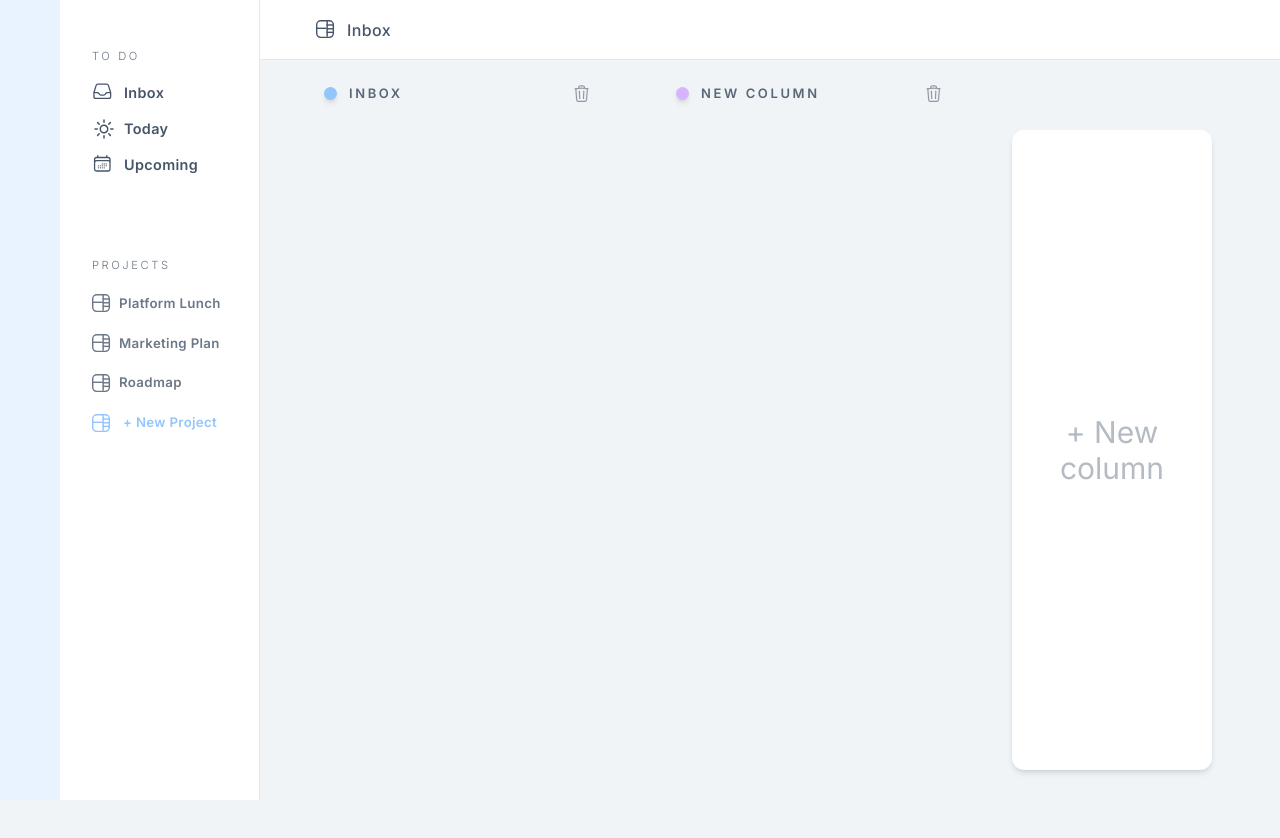
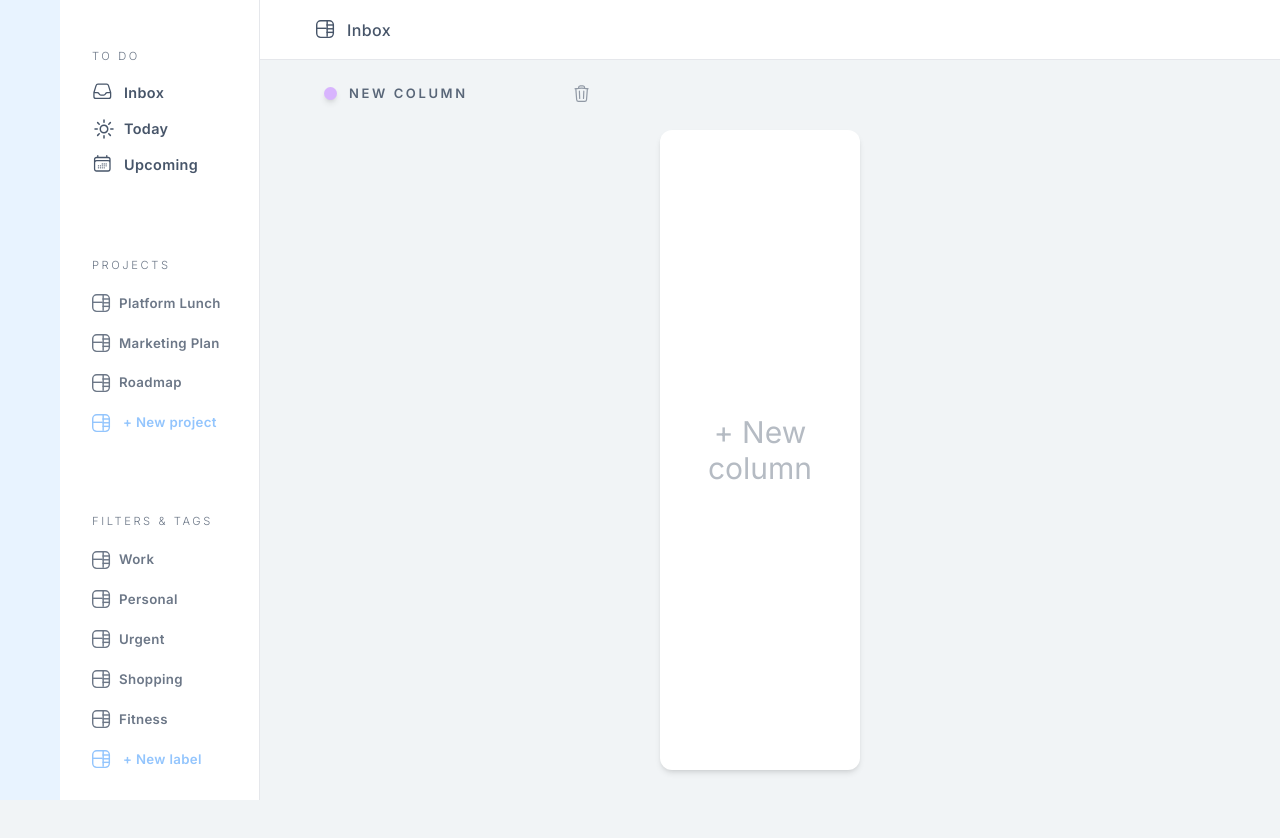
Before and after one commit to ayseakimsar/done-react-ts, a React (Vite) app: page / in a window 1280 px wide. Both pictures are taken after a click on the button "+ New column". Shown: the top 838 px of the page. Built offline with nearby package versions, Linux system fonts and the light colour scheme.

Commit message:
feat: add labels to tasks

```diff
--- a/src/App.tsx
+++ b/src/App.tsx
@@ -1,12 +1,13 @@
 import "./App.css";
 import { useState } from "react";
-import { Column, Id, Project, Task } from "./types";
+import { Column, Id, Label, Project, Task } from "./types";
 import KanbanBoard from "./components/KanbanBoard/KanbanBoard";
 import SecondarySidebar from "./components/SecondarySidebar/SecondarySidebar";
 import MainSidebar from "./components/MainSidebar/MainSidebar";
 import Topbar from "./components/Topbar/Topbar";
 import {
   initialColumnData,
+  initialLabelData,
   initialProjectData,
   initialTaskData,
 } from "./initialData";
@@ -18,12 +19,19 @@ function App() {
   const [columns, setColumns] = useState<Column[]>(initialColumnData);
   const [tasks, setTasks] = useState<Task[]>(initialTaskData);
   const [projects, setProjects] = useState<Project[]>(initialProjectData);
-  const [activeProject, setActiveProject] = useState<Project>({
+  const [labels, setLabels] = useState(initialLabelData);
+  const [activeProject, setActiveProject] = useState<Project | null>({
     id: "inbox",
     title: "Inbox",
     type: "main-filter",
   });
   const [activeTask, setActiveTask] = useState<Task | null>();
+  const [activeLabel, setActiveLabel] = useState<Label | null>();
+
+  if (activeLabel)
+    console.log(
+      tasks.filter((task) => task.labelIds?.includes(activeLabel?.id))
+    );
 
   function createNewProject() {
     const newProject = {
@@ -36,6 +44,7 @@ function App() {
       title: `to do`,
       color: columnColors[7],
       projectId: newProject.id,
+      labelId: null,
     };
 
     const doingColumn = {
@@ -43,6 +52,7 @@ function App() {
       title: `doing`,
       color: columnColors[10],
       projectId: newProject.id,
+      labelId: null,
     };
 
     const doneColumn = {
@@ -50,14 +60,42 @@ function App() {
       title: `done`,
       color: columnColors[5],
       projectId: newProject.id,
+      labelId: null,
     };
     setColumns([...columns, todoColumn, doingColumn, doneColumn]);
     setProjects([...projects, newProject]);
   }
 
+  function createNewLabel() {
+    const newLabel = {
+      id: generateId(),
+      title: `Label ${labels.length + 1} `,
+      type: "label",
+    };
+
+    const labelColumn: Column = {
+      id: generateId(),
+      title: newLabel.title,
+      color: columnColors[7],
+      projectId: null,
+      labelId: newLabel.id,
+    };
+
+    setColumns([...columns, labelColumn]);
+
+    setLabels([...labels, newLabel]);
+  }
+
   function handleProjectSelection(project: Project) {
     setActiveProject(project);
+    setActiveLabel(null);
   }
+
+  function handleLabelSelection(label: Label) {
+    setActiveLabel(label);
+    setActiveProject(null);
+  }
+
   function updateTaskPriority(taskId: Id, priority: string) {
     const updatedTasks = tasks.map((task) => {
       if (task.id !== taskId) return task;
@@ -69,23 +107,32 @@ function App() {
 
   return (
     <div className="grid-kanban-board h-[100vh]">
-      <Topbar activeProject={activeProject} />
+      <Topbar activeProject={activeProject} activeLabel={activeLabel} />
       <MainSidebar />
       <SecondarySidebar
         handleProjectSelection={handleProjectSelection}
+        handleLabelSelection={handleLabelSelection}
         createNewProject={createNewProject}
+        createNewLabel={createNewLabel}
         projects={projects}
+        labels={labels}
       />
       <KanbanBoard
+        activeLabel={activeLabel}
         activeProject={activeProject}
         projects={projects}
+        columns={columns}
+        setColumns={setColumns}
         tasks={tasks}
         setTasks={setTasks}
-        columns={columns}
-        setColumns={setColumns}
         activeTask={activeTask}
         setActiveTask={setActiveTask}
         updateTaskPriority={updateTaskPriority}
+        labeledTasks={
+          activeLabel
+            ? tasks.filter((task) => task.labelIds?.includes(activeLabel.id))
+            : null
+        }
       />
     </div>
   );
--- a/src/components/KanbanBoard/ColumnContainer.tsx
+++ b/src/components/KanbanBoard/ColumnContainer.tsx
@@ -1,7 +1,7 @@
 import { useEffect, useRef, useState } from "react";
 import { SortableContext, useSortable } from "@dnd-kit/sortable";
 import { CSS } from "@dnd-kit/utilities";
-import { Column, Id, Task } from "../../types";
+import { Column, Id, Label, Task } from "../../types";
 import TrashIcon from "../../icons/KanbanBoard/TrashIcon";
 import CircleIcon from "../../icons/KanbanBoard/CircleIcon";
 import PlusIcon from "../../icons/KanbanBoard/PlusIcon";
@@ -12,9 +12,10 @@ interface Props {
   tasks: Task[];
   tasksId: Id[];
   allTasks: Task[];
+  activeLabel: Label | null | undefined;
   updateColumn: (columnId: Id, title: string) => void;
   deleteColumn: (columnId: Id) => void;
-  createTask: (columnId: Id) => void;
+  createTask: (columnId: Id, activeLabelId: Id | undefined) => void;
   updateTask: (taskId: Id, content: string) => void;
   completeTask: (taskId: Id) => void;
   deleteTask: (taskId: Id) => void;
@@ -33,6 +34,7 @@ export default function ColumnContainer({
   createTask,
   deleteTask,
   onTaskClick,
+  activeLabel,
 }: Props) {
   // Use useEffect to focus the input element when columnEditMode is true
 
@@ -55,9 +57,17 @@ export default function ColumnContainer({
 
   const [isColumnHovered, setIsColumnHovered] = useState(false);
 
+  const style = {
+    transition,
+    transform: CSS.Transform.toString(transform),
+  };
+
+  const inputRef = useRef<HTMLInputElement>(null);
+
   function handleMouseEntersColumn() {
     setIsColumnHovered(true);
   }
+
   function handleMouseLeavesColumn() {
     setIsColumnHovered(false);
   }
@@ -65,12 +75,6 @@ export default function ColumnContainer({
   function handleBlur() {
     setColumnEditMode(false);
   }
-  const style = {
-    transition,
-    transform: CSS.Transform.toString(transform),
-  };
-
-  const inputRef = useRef<HTMLInputElement>(null);
 
   useEffect(() => {
     if (columnEditMode && inputRef.current) {
@@ -124,9 +128,11 @@ export default function ColumnContainer({
             </div>
           </div>
         </div>
-        <button onClick={() => deleteColumn(column.id)}>
-          <TrashIcon />
-        </button>
+        {!activeLabel && (
+          <button onClick={() => deleteColumn(column.id)}>
+            <TrashIcon />
+          </button>
+        )}
       </div>
       {/* Column Content */}
       <div className="items-center h-[70%] flex flex-col gap-3 overflow-y-hidden hover:overflow-y-auto">
@@ -152,7 +158,7 @@ export default function ColumnContainer({
         className={`${
           isColumnHovered ? `opacity-1` : "opacity-0"
         }  px-5 transition-all  mt-[30px]  flex-end flex  gap-2 text-light-primaryText dark:text-dark-primaryText`}
-        onClick={() => createTask(column.id)}
+        onClick={() => createTask(column.id, activeLabel?.id)}
       >
         <PlusIcon />
         <span className="text-md">Add task</span>
--- a/src/components/KanbanBoard/KanbanBoard.tsx
+++ b/src/components/KanbanBoard/KanbanBoard.tsx
@@ -1,5 +1,5 @@
 import { useMemo, useState } from "react";
-import { Column, Id, Project, Task } from "../../types";
+import { Column, Id, Label, Project, Task } from "../../types";
 import ColumnContainer from "./ColumnContainer";
 import {
   DndContext,
@@ -22,16 +22,19 @@ interface Props {
   activeProject: Project | null;
   projects: Project[];
   tasks: Task[];
+  labeledTasks: Task[] | null;
   setTasks: (tasks: Task[]) => void;
   columns: Column[];
   setColumns: (columns: Column[]) => Task[] | void;
   activeTask: Task | null | undefined;
+  activeLabel: Label | null | undefined;
   setActiveTask: (activeTask: Task | null | undefined) => Task[] | void;
   updateTaskPriority: (taskId: Id, priority: string) => void;
 }
 
 export default function KanbanBoard({
   activeProject,
+  activeLabel,
   projects,
   tasks,
   setTasks,
@@ -40,6 +43,7 @@ export default function KanbanBoard({
   activeTask,
   setActiveTask,
   updateTaskPriority,
+  labeledTasks,
 }: Props) {
   const [columnOnDrag, setColumnOnDrag] = useState<Column | null>();
   const [taskOnDrag, setTaskOnDrag] = useState<Task | null>();
@@ -57,8 +61,18 @@ export default function KanbanBoard({
       },
     })
   );
-  const filteredColumns = activeProject?.id
+  const filteredColumnsByProject = activeProject?.id
     ? columns.filter((col) => col.projectId === activeProject?.id)
+    : columns;
+
+  const filteredColumnsByFilter = activeLabel?.id
+    ? columns.filter((col) => col.labelId === activeLabel.id)
+    : columns;
+
+  const filteredColumns = activeProject
+    ? filteredColumnsByProject
+    : activeLabel
+    ? filteredColumnsByFilter
     : columns;
 
   function createNewColumn(projectId: Id = activeProject?.id || 0) {
@@ -67,6 +81,7 @@ export default function KanbanBoard({
       title: `New Column`,
       color: generateColor(),
       projectId: projectId,
+      labelId: null,
     };
     setColumns([...columns, columnToAdd]);
   }
@@ -93,13 +108,13 @@ export default function KanbanBoard({
     setTasks(newTasks);
   }
 
-  function createTask(columnId: Id) {
+  function createTask(columnId: Id, labelId: Id | null = null) {
     const newTask: Task = {
       id: generateId(),
       columnId: columnId,
       content: `Task ${tasks.length + 1}`,
       dueDate: null,
-      labelId: null,
+      labelIds: labelId ? [labelId] : null,
       parentTaskId: null,
       completed: false,
       priority: "none",
@@ -113,7 +128,7 @@ export default function KanbanBoard({
       columnId: null,
       content: "New subtask",
       dueDate: null,
-      labelId: null,
+      labelIds: null,
       parentTaskId: taskId,
       completed: false,
       priority: "none",
@@ -123,8 +138,7 @@ export default function KanbanBoard({
   }
 
   function updateTask(taskId: Id, content: string) {
-    const taskToUpdate = tasks.filter((task) => task.id === taskId);
-    console.log(taskToUpdate[0]);
+    // const taskToUpdate = tasks.filter((task) => task.id === taskId);
 
     const newTasks = tasks.map((task) => {
       if (task.id !== taskId) {
@@ -150,6 +164,10 @@ export default function KanbanBoard({
     });
 
     setTasks(newTasks);
+  }
+
+  function handleTaskClick(task: Task) {
+    setActiveTask(task);
   }
 
   function onDragStart(event: DragStartEvent) {
@@ -215,10 +233,6 @@ export default function KanbanBoard({
     }
   }
 
-  function handleTaskClick(task: Task) {
-    setActiveTask(task);
-  }
-
   return (
     <div className="flex gap-10 h-[100vh] overflow-x-auto bg-light-mainBackground dark:bg-dark-mainBackground ml-10">
       <DndContext
@@ -240,9 +254,14 @@ export default function KanbanBoard({
                 updateTask={updateTask}
                 deleteTask={deleteTask}
                 allTasks={tasks}
-                tasks={tasks.filter((task) => task.columnId === column.id)}
+                tasks={
+                  activeLabel && labeledTasks
+                    ? labeledTasks
+                    : tasks.filter((task) => task.columnId === column.id)
+                }
                 tasksId={tasksId}
                 onTaskClick={handleTaskClick}
+                activeLabel={activeLabel}
               />
             ))}
           </SortableContext>
@@ -264,6 +283,7 @@ export default function KanbanBoard({
                 )}
                 tasksId={tasksId}
                 onTaskClick={handleTaskClick}
+                activeLabel={activeLabel}
               />
             )}
 
@@ -281,14 +301,18 @@ export default function KanbanBoard({
           document.body
         )}
       </DndContext>
-
+      {/* New Column Button */}
+      {!activeLabel && (
         <button
           className="bg-light-task dark:bg-dark-task h-[80%] w-[200px] rounded-xl shadow-md mt-[70px] text-light-primaryTextLightest text-3xl hover:shadow-2xl transition duration-[300ms]"
           onClick={() => createNewColumn()}
         >
           + New column
         </button>
+      )}
+      {/* New Column Button */}
 
+      {/* Task Modal */}
       <div>
         {activeTask &&
           createPortal(
@@ -317,6 +341,7 @@ export default function KanbanBoard({
             document.body
           )}
       </div>
+      {/* Task Modal */}
     </div>
   );
 }
--- a/src/components/SecondarySidebar/CreateNewProjectButton.tsx
+++ b/src/components/SecondarySidebar/CreateNewFilterButton.tsx
@@ -1,17 +1,21 @@
 import ProjectIcon from "../../icons/SecondarySidebar/ProjectIcon";
 
 interface Props {
-  createNewProject: () => void;
+  createNewFilter: () => void;
+  filterType: string;
 }
 
-export default function CreateNewProjectButton({ createNewProject }: Props) {
+export default function CreateNewProjectButton({
+  createNewFilter,
+  filterType,
+}: Props) {
   return (
     <button
       className="flex items-center gap-3 text-light-brand text-[0.83em] font-semibold tracking-wide"
-      onClick={createNewProject}
+      onClick={createNewFilter}
     >
       <ProjectIcon color="#93C5FD" />
-      <span>+ New Project</span>
+      <span>+ New {filterType}</span>
     </button>
   );
 }
--- a/src/components/SecondarySidebar/SecondarySidebar.tsx
+++ b/src/components/SecondarySidebar/SecondarySidebar.tsx
@@ -1,21 +1,26 @@
-import { Project } from "../../types";
+import { Label, Project } from "../../types";
 import InboxIcon from "../../icons/SecondarySidebar/InboxIcon";
 import TodayIcon from "../../icons/SecondarySidebar/TodayIcon";
 import UpcomingIcon from "../../icons/SecondarySidebar/UpcomingIcon";
 import SidebarMainFilter from "./SidebarMainFilter";
-import SidebarProjectFilter from "./SidebarProjectFilter";
-import CreateNewProjectButton from "./CreateNewProjectButton";
-
+import SidebarSecondaryFilter from "./SidebarSecondaryFilter";
+import CreateNewFilterButton from "./CreateNewFilterButton";
 interface Props {
   handleProjectSelection: (project: Project) => void;
+  handleLabelSelection: (label: Label) => void;
   createNewProject: () => void;
+  createNewLabel: () => void;
   projects: Project[];
+  labels: Label[];
 }
 
 export default function SecondarySidebar({
   handleProjectSelection,
+  handleLabelSelection,
   createNewProject,
+  createNewLabel,
   projects,
+  labels,
 }: Props) {
   return (
     <div className="border-r-[1px] border-gray-200 col-start-2 col-end-3  row-start-1 row-end-3  w-[200px] h-[100vh] bg-light-secondarySidebar p-8 flex flex-col gap-[5rem] pt-[3rem]">
@@ -54,21 +59,43 @@ export default function SecondarySidebar({
           {projects.map((project) => {
             return (
               project.type === "project" && (
-                <SidebarProjectFilter
+                <SidebarSecondaryFilter
                   key={project.id}
-                  project={project}
-                  handleProjectSelection={handleProjectSelection}
+                  filter={project}
+                  handleFilterSelection={handleProjectSelection}
                 />
               )
             );
           })}
-          <CreateNewProjectButton createNewProject={createNewProject} />
+          <CreateNewFilterButton
+            createNewFilter={createNewProject}
+            filterType={"project"}
+          />
         </div>
       </div>
       {/*Projects*/}
 
       {/*Filters*/}
-      <div></div>
+      <div className="flex flex-col gap-5 ">
+        <div className="text-[0.7em] font-light text-light-primaryTextLight uppercase tracking-[0.23em] ">
+          Filters & Tags
+        </div>
+        <div className="flex flex-col gap-5 ">
+          {labels.map((label) => {
+            return (
+              <SidebarSecondaryFilter
+                key={label.id}
+                filter={label}
+                handleFilterSelection={handleLabelSelection}
+              />
+            );
+          })}
+          <CreateNewFilterButton
+            createNewFilter={createNewLabel}
+            filterType={"label"}
+          />
+        </div>
+      </div>
       {/*Filters*/}
     </div>
   );
--- a/src/components/SecondarySidebar/SidebarProjectFilter.tsx
+++ b/src/components/SecondarySidebar/SidebarSecondaryFilter.tsx
@@ -1,20 +1,20 @@
 import ProjectIcon from "../../icons/SecondarySidebar/ProjectIcon";
-import { Project } from "../../types";
+import { Label, Project } from "../../types";
 
 interface Props {
-  project: Project;
-  handleProjectSelection: (project: Project) => void;
+  filter: Project | Label;
+  handleFilterSelection: (filter: Project | Label) => void;
 }
 
 export default function SidebarProjectFilter({
-  project,
-  handleProjectSelection,
+  filter,
+  handleFilterSelection,
 }: Props) {
   return (
-    <button onClick={() => handleProjectSelection(project)}>
+    <button onClick={() => handleFilterSelection(filter)}>
       <div className="flex items-center gap-2 text-[0.83em] font-semibold tracking-wide text-light-primaryTextLight">
         <ProjectIcon color="#6c7787" />
-        <div>{project.title}</div>
+        <div>{filter.title}</div>
       </div>
     </button>
   );
--- a/src/initialData.tsx
+++ b/src/initialData.tsx
@@ -1,11 +1,19 @@
-import { Column, Project, Task } from "./types";
+import { Column, Label, Project, Task } from "./types";
 
 export const initialColumnData: Column[] = [
   {
     id: "inboxColumn",
     title: "Inbox",
     color: "bg-blue-300",
-    projectId: "inbox",
+    projectId: null,
+    labelId: null,
+  },
+  {
+    id: 128390131,
+    title: "",
+    color: "bg-blue-300",
+    projectId: null,
+    labelId: 1212,
   },
 
   {
@@ -13,18 +21,28 @@ export const initialColumnData: Column[] = [
     title: "to do",
     color: "bg-blue-300",
     projectId: 12,
+    labelId: null,
   },
   {
     id: 2,
     title: "doing",
     color: "bg-violet-300",
     projectId: 23,
+    labelId: null,
   },
   {
     id: 3,
     title: "done",
     color: "bg-green-300",
     projectId: 34,
+    labelId: null,
+  },
+  {
+    id: 18271,
+    title: "done",
+    color: "bg-green-300",
+    projectId: 34,
+    labelId: 1213,
   },
 ];
 
@@ -35,8 +53,9 @@ export const initialTaskData: Task[] = [
     content: "declutter room",
     dueDate: "",
     parentTaskId: 5,
-    labelId: null,
+    labelIds: null,
     completed: false,
+    priority: "none",
   },
   {
     id: 5,
@@ -44,8 +63,9 @@ export const initialTaskData: Task[] = [
     content: "implement the dnd-kit library",
     dueDate: "",
     parentTaskId: null,
-    labelId: null,
+    labelIds: null,
     completed: false,
+    priority: "none",
   },
   {
     id: 6,
@@ -53,8 +73,9 @@ export const initialTaskData: Task[] = [
     content: "set up your workspace",
     dueDate: "",
     parentTaskId: 5,
-    labelId: null,
+    labelIds: null,
     completed: false,
+    priority: "none",
   },
   {
     id: 7,
@@ -62,8 +83,9 @@ export const initialTaskData: Task[] = [
     content: "Finish report for work",
     dueDate: "",
     parentTaskId: 5,
-    labelId: null,
+    labelIds: null,
     completed: false,
+    priority: "none",
   },
   {
     id: 8,
@@ -71,8 +93,9 @@ export const initialTaskData: Task[] = [
     content: "Buy groceries for the week",
     dueDate: "",
     parentTaskId: 5,
-    labelId: null,
+    labelIds: [1212, 1213],
     completed: false,
+    priority: "none",
   },
   {
     id: 9,
@@ -80,8 +103,9 @@ export const initialTaskData: Task[] = [
     content: "Call the dentist to schedule an appointment",
     dueDate: "",
     parentTaskId: 5,
-    labelId: null,
+    labelIds: [1212, 1213],
     completed: false,
+    priority: "none",
   },
   {
     id: 10,
@@ -89,8 +113,9 @@ export const initialTaskData: Task[] = [
     content: "Read a chapter of a book",
     dueDate: "",
     parentTaskId: 5,
-    labelId: null,
+    labelIds: [1212, 1213],
     completed: false,
+    priority: "none",
   },
 ];
 
@@ -127,3 +152,11 @@ export const initialProjectData: Project[] = [
     type: "project",
   },
 ];
+
+export const initialLabelData: Label[] = [
+  { id: 1212, title: "Work", type: "label" },
+  { id: 1213, title: "Personal", type: "label" },
+  { id: 1214, title: "Urgent", type: "label" },
+  { id: 1215, title: "Shopping", type: "label" },
+  { id: 1216, title: "Fitness", type: "label" },
+];
--- a/src/types.ts
+++ b/src/types.ts
@@ -11,6 +11,7 @@ export type Column = {
   title: string;
   color: string;
   projectId: Id | null;
+  labelId: Id | null;
 };
 
 export type Task = {
@@ -19,7 +20,7 @@ export type Task = {
   content: string;
   dueDate: string | null /*  yyyy-mm-dd */;
   parentTaskId: Id | null;
-  labelId: Id | null;
+  labelIds: Id[] | null;
   completed: boolean;
   priority: string;
 };
@@ -27,4 +28,5 @@ export type Task = {
 export type Label = {
   id: Id;
   title: string;
+  type: string;
 };
```
Also changed, not shown: src/components/Topbar/Topbar.tsx (+5 -4 lines). Lines whose indentation alone changed are shown as unchanged.
